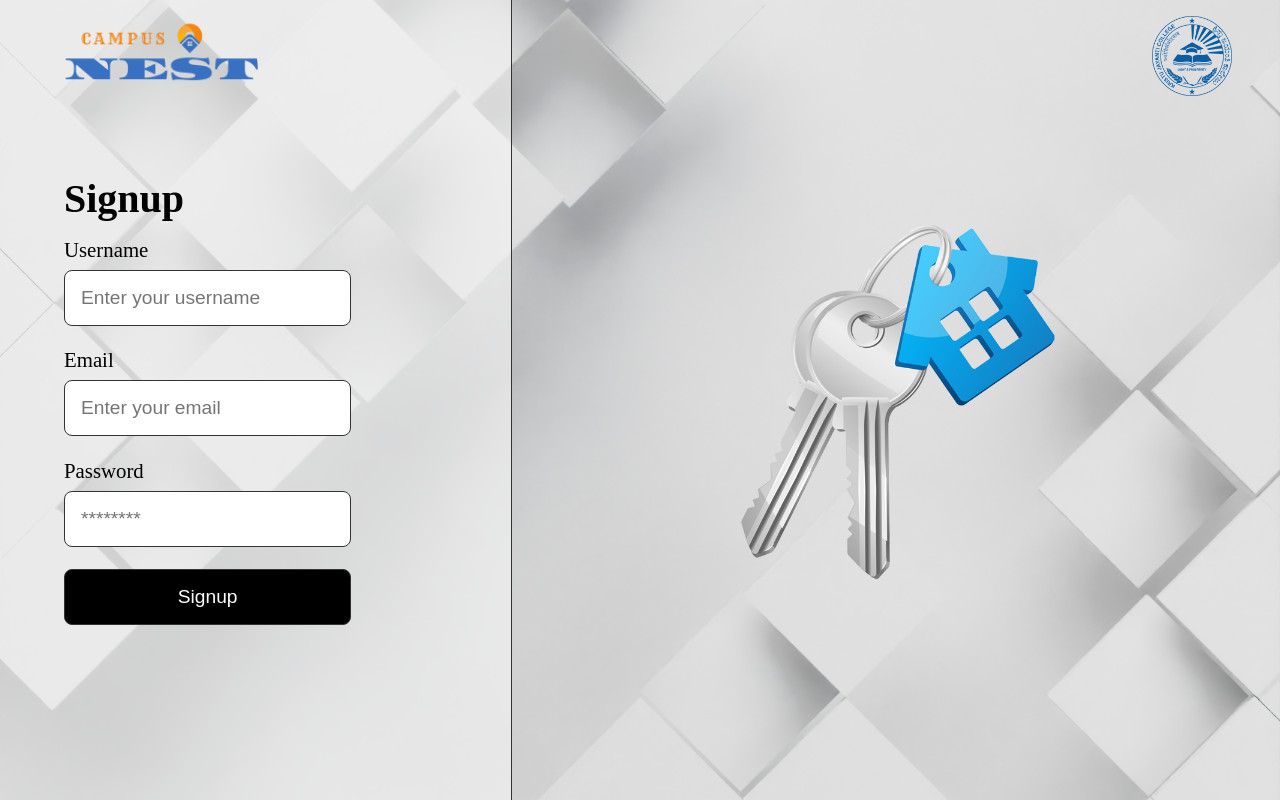
After one commit to Aswin-PK/KJC-Nest, a Django app: page /sign/ in a window 1280 px wide. The commit adds this page. Run offline with Django 4.2, Linux system fonts and the light colour scheme.

Commit message:
sign up for user add

```diff
--- a/Superadmin/urls.py
+++ b/Superadmin/urls.py
@@ -7,5 +7,7 @@ urlpatterns = [
     path('login', views.login_view, name='login'),
     path('logout', views.logoutUser, name='logout'),
     path("hostel_save/", views.hostel_save, name="hostel_save"),
+    path("signup/", views.signup, name="signup"),
+    path("sign/", views.signupuser, name="signupuser"),
 
 ]
--- a/Superadmin/views.py
+++ b/Superadmin/views.py
@@ -1,12 +1,26 @@
 from django.shortcuts import render, redirect
 from django.contrib.auth import authenticate, login , logout
 from django.contrib import messages
-from .forms import  Hostel_DetailsForm
 from django.http import JsonResponse
 from Hostel.models import CustomUser, Hostel_Details,HostelRoomDetails
 from django.contrib.auth.decorators import login_required, user_passes_test
-from django.db import transaction
-from django.db.utils import IntegrityError
+
+
+def signupuser(request):
+    if request.method == 'POST':
+        username = request.POST.get('username')
+        email = request.POST.get('email')
+        password = request.POST.get('password')
+
+        print(username,email,password)
+        # Basic validation, you may want to add more robust validation
+        if username and email and password:
+            user_profile = CustomUser(username=username, email=email, password=password,mobile='null',usertype='User')
+            user_profile.save()
+            return redirect('success')  # Redirect to a success page or another URL
+
+    return render(request, 'signup.html')
+
 
 
 def login_view(request):
@@ -29,9 +43,12 @@ def login_view(request):
                         if usert == "Hostel_admin":
                             return redirect(f'hostel/{authenticated_user.username}')
                         elif usert == "Guest_Admin":
-                            return redirect('guesthouse/', {'user': authenticated_user.username})
+                            return redirect(f'guesthouse/{authenticated_user.username}')
+                        elif usert == "User":
+                            print("user part is working")
+                            return redirect(f'/{authenticated_user.username}')
                         else:
-                            return redirect('/', {'user': authenticated_user.username})
+                            return redirect(f'/{authenticated_user.username}')
                     else:
                         messages.error(request, 'Invalid username or password')
                 else:
@@ -47,6 +64,7 @@ def login_view(request):
 
         # Render the login page for GET requests
             return render(request, 'login.html')
+
 
 
 def logoutUser(request):
@@ -69,6 +87,7 @@ def adminsave(request):
             usert = "Hostel_admin"
         elif hostel_type == "Guest House":
             usert = "Guest_admin"
+
         else:
             usert = None
 
@@ -88,7 +107,7 @@ def adminsave(request):
 
 
 
-@login_required(login_url='login')
+# @login_required(login_url='login')
 def dashboard(request):
 
     hadmin_usernames = CustomUser.objects.filter(usertype='Hostel_admin').values_list('username', flat=True)
@@ -130,3 +149,6 @@ def hostel_save(request):
             Hostel_Details.objects.create(**hostel_data)
             return JsonResponse({'success': 'Data Saved'})
     return render(request,'dashboard.html')
+
+def signup(request):
+    return render(request, 'signup.html')
--- a/static/assets/css/style.css
+++ b/static/assets/css/style.css
@@ -895,7 +895,8 @@ main{
     flex-direction: column;
     gap: 0.5rem;
 }
-.leftside .login-content form input, .login{
+.leftside .login-content form input, .login,
+.leftside .login-content form input, .signup{
     height: 3.5rem;
     width: 75%;
     font-size: 1.2rem;
@@ -906,10 +907,32 @@ main{
 .leftside .login-content form label{
     font-size: 1.3rem;
 }
-.leftside .login-content form .login{
+.leftside .login-content form .login,
+.leftside .login-content form .signup{
     background-color: #000;
     color: #fdfdfd;
 }
+
+.guest-sign-btn{
+    width: 70%;
+    display: flex;
+    align-items: center;
+    justify-content: center;
+}
+.guest-signup{
+    margin-top: 0.5rem;
+    height: 2rem;
+    padding: 0 1rem;
+    background-color: #4285f4;
+    color: white;
+    border: none;
+    border-radius: 0.2rem;
+    cursor: pointer;
+    font-family: 'Arial', sans-serif;
+    font-weight: bold;
+}
+
+
 .googlesignin{
     margin-top: 0.5rem;
     width: 70%;
--- a/templates/login.html
+++ b/templates/login.html
@@ -44,6 +44,12 @@
                     </div>
                     <span>Forgot Password</span>
                     <button type="submit" class="login">Login</button>
+                </form>
+                <form action="{% url 'signup' %}" method="post" class="guest-signin-redirect">
+                    {% csrf_token %}
+                    <div class="guest-sign-btn">
+                        <button type="submit" class="guest-signup">Sign up for Guest</button>
+                    </div>
                 </form>
                 <div class="googlesignin">
                     <span>Are you a Guest?</span>
--- /dev/null
+++ b/templates/signup.html
@@ -0,0 +1,59 @@
+{% load static %}
+
+<!DOCTYPE html>
+<html lang="en">
+<head>
+    <meta charset="UTF-8">
+    <meta name="viewport" content="width=device-width, initial-scale=1.0">
+    <title>Signup</title>
+    <link rel="stylesheet" type="text/css" href="{% static 'assets/css/style.css' %}">
+</head>
+<body class="login-body" background="{% static 'assets/img/backdrop.jpg' %}">
+    <nav class="login-navbar">
+        <div class="project-logo">
+            <img src="{% static 'assets/img/Project Logo.png' %}" alt="">
+        </div>
+        <div class="clg-logo">
+            <img src="{% static 'assets/img/kjclogo.png' %}" alt="">
+        </div>
+    </nav>
+    {% if messages %}
+    <ul class="messages">
+        {% for message in messages %}
+        <li {% if message.tags %} class="{{ message.tags }}"{% endif %}>{{ message }}</li>
+        {% endfor %}
+    </ul>
+    {% endif %}
+
+    <div class="main-content">
+        <div class="leftside">
+            <div class="login-content">
+                <span>Signup</span>
+                <form action="{% url 'signupuser' %}" method="post">
+                    {% csrf_token %}
+                    <div class="form-input">
+                        <label for="username">Username</label>
+                        <input type="text" name="username" id="username" placeholder="Enter your username">
+                    </div>
+
+                    <div class="form-input">
+                        <label for="email">Email</label>
+                        <input type="text" name="email" id="email" placeholder="Enter your email">
+                    </div>
+
+                    <div class="form-input">
+                        <label for="password">Password</label>
+                        <input type="password" name="password" id="password" placeholder="********">
+                    </div>
+                    <button type="submit" class="signup">Signup</button>
+                </form>
+            </div>
+        </div>
+        <div class="rightside">
+            <div class="keyimage">
+                <img src="{% static 'assets/img/keyimage.png' %}" alt="">
+            </div>
+        </div>
+    </div>
+</body>
+</html>
```
Also changed, not shown: GuestHouse/views.py (line endings or trailing spaces), Superadmin/forms.py (line endings or trailing spaces).
